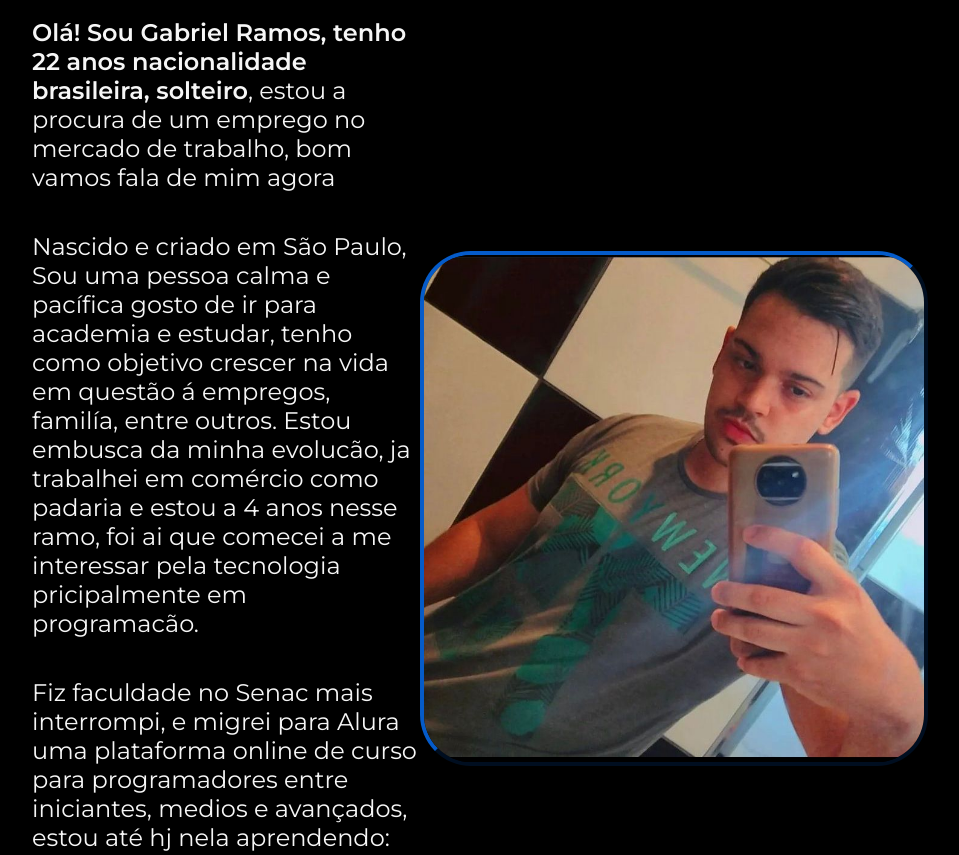
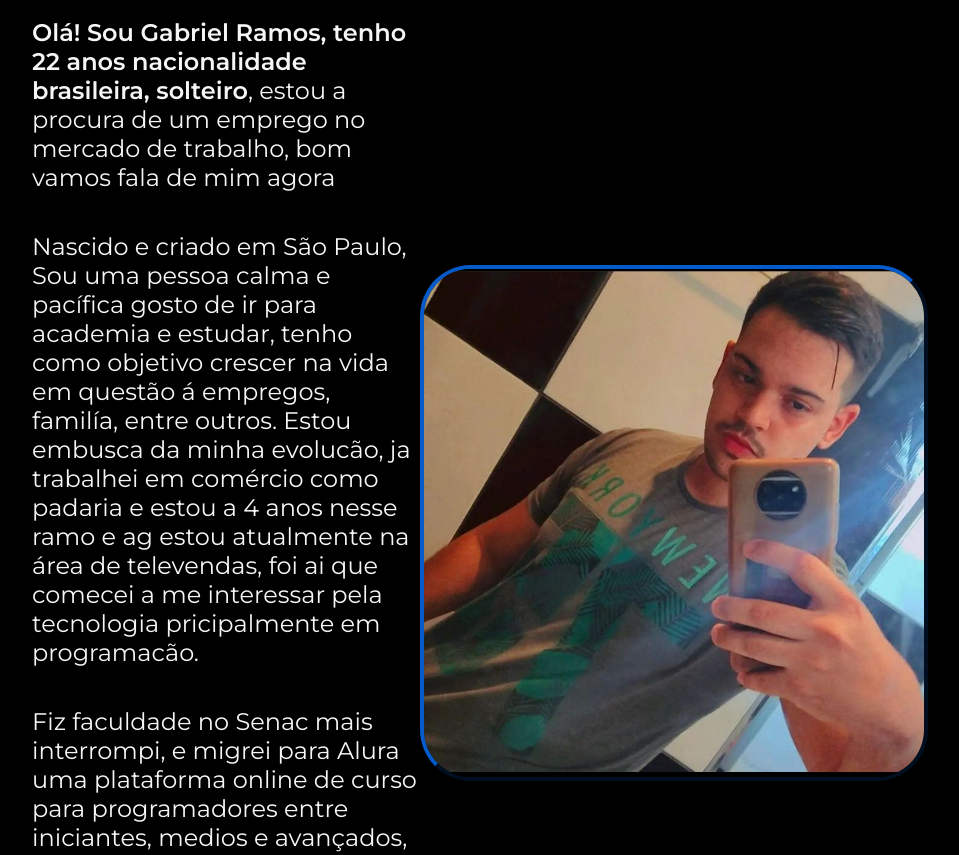
Before and after one commit to Gabramos12/Curriculo.web, a plain HTML site: page Meu_Curriculo_web/html.pastas/Sobre_mim.html in a window 1280 px wide. Shown: the part 224-1079 px from the top of the page, without its empty margins (160-1119 px from the left). Drawn offline with nearby package versions, Linux system fonts and the light colour scheme.

Commit message:
Atualizar o Sobre_mim.html

```diff
--- a/Meu_Curriculo_web/html.pastas/Sobre_mim.html
+++ b/Meu_Curriculo_web/html.pastas/Sobre_mim.html
@@ -20,7 +20,7 @@
             <p class="apresentacao__conteudo__texto"> <strong>Olá! Sou Gabriel Ramos, tenho 22 anos nacionalidade brasileira, solteiro</strong>, estou a procura de um emprego no mercado de trabalho, bom vamos fala de mim agora
             </p>
             <p class="apresentacao__conteudo__texto">Nascido e criado em São Paulo, Sou uma pessoa calma e pacífica gosto de ir para academia  e estudar, tenho como objetivo crescer na vida em questão á empregos, familía, entre outros.
-                Estou embusca da minha evolucão, ja trabalhei em  comércio como padaria e estou a 4 anos nesse ramo, foi ai que comecei a me interessar pela tecnologia pricipalmente em programacão.
+                Estou embusca da minha evolucão, ja trabalhei em  comércio como padaria e estou a 4 anos nesse ramo e ag estou atualmente na área de televendas, foi ai que comecei a me interessar pela tecnologia pricipalmente em programacão.
             </p> <p class="apresentacao__conteudo__texto">Fiz faculdade no Senac mais interrompi, e migrei para  Alura uma plataforma online de curso para programadores
                 entre iniciantes, medios e avançados, estou até hj nela aprendendo:  Html, Css, JavaScript entre outros.
          Quero emgressar em front-end sendo especialista em Html, Css, JavaScript, React, farework entre outros.
```
